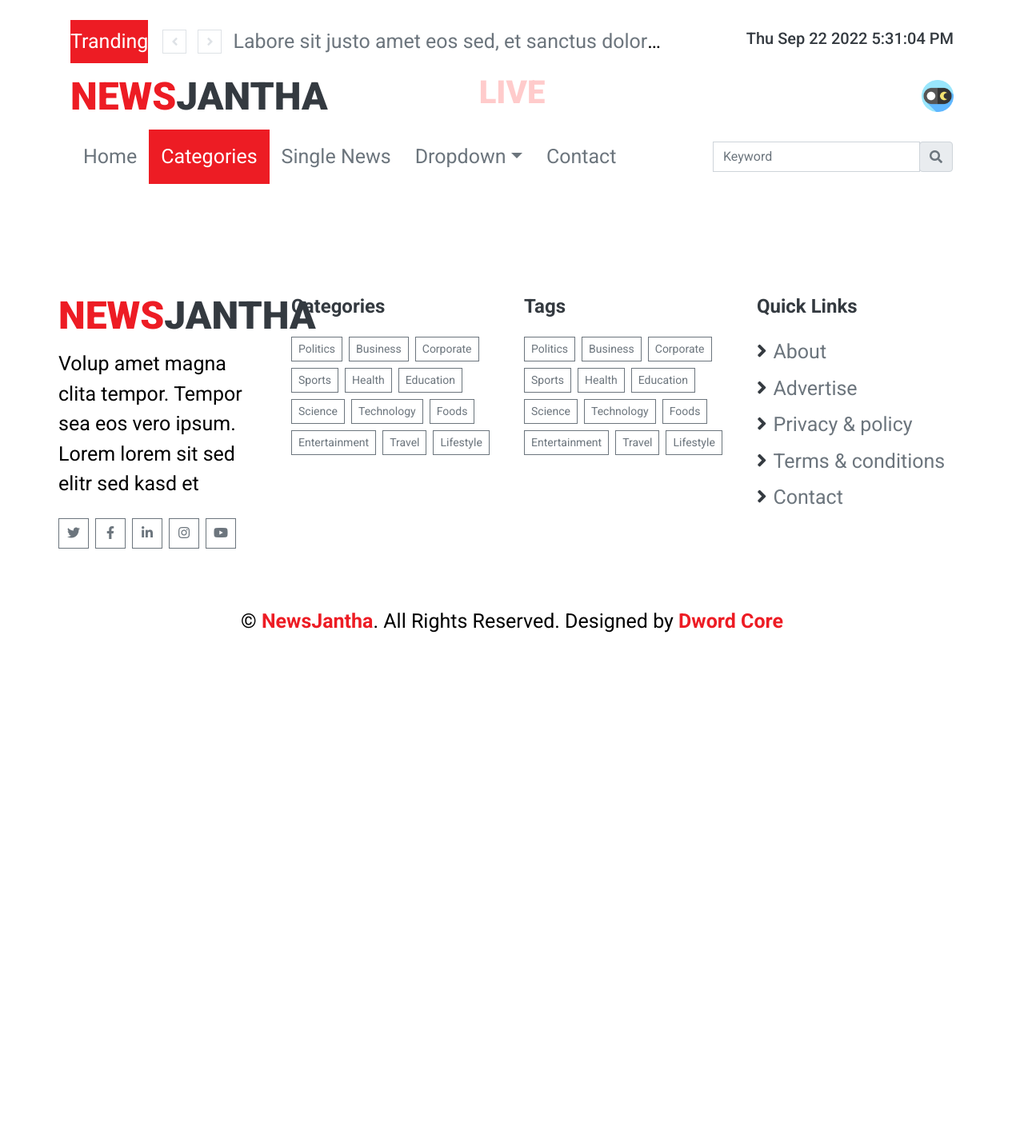
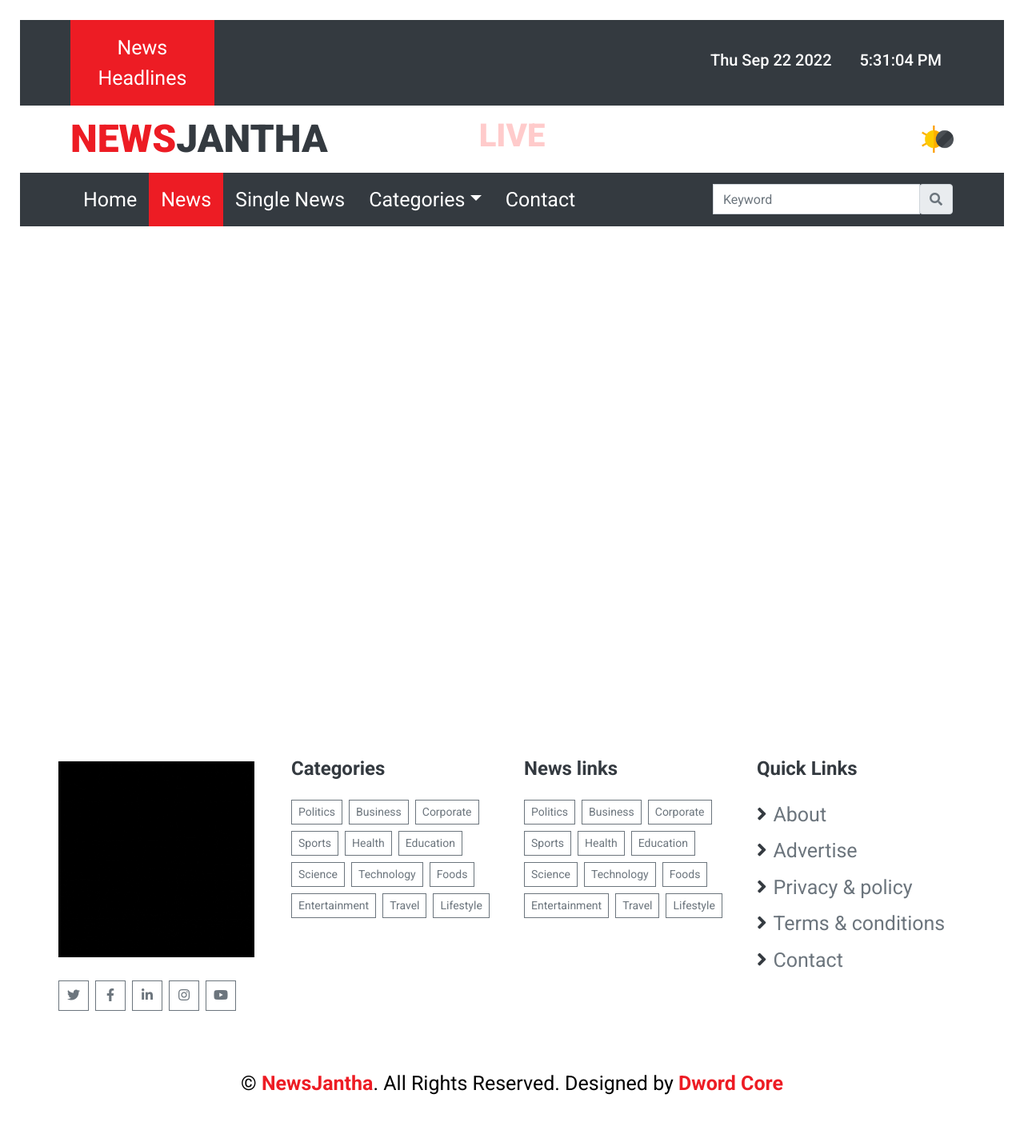
Before and after one commit to RohanVH/JanthaNews, a PHP site: page /homepage.php in a window 1280 px wide. Shown: the whole page at 80% size. Before the commit the page ends 791 px from the top, so only its background shows below. Run offline with PHP 8.4, Linux system fonts and the light colour scheme.

Commit message:
intro logo added

```diff
--- a/homepage.php
+++ b/homepage.php
@@ -30,27 +30,32 @@
 </head>
 
 <body>
+
     <!-- Topbar Start -->
+    <div class="content">
+
         <div class="container-fluid">
-        <div class="row align-items-center bg-light px-lg-5">
-            <div class="col-12 col-md-8">
+            <div class="row align-items-center bg-light px-lg-5 bg-dark">
+                <div class="col-12 col-md-8 ">
                     <div class="d-flex justify-content-between">
-                    <div class="bg-primary text-white text-center py-2" style="width: 100px;">Tranding</div>
+                        <div class="bg-primary text-white text-center p-3"><span class=""> News Headlines </span></div>
                         <div class="owl-carousel owl-carousel-1 tranding-carousel position-relative d-inline-flex align-items-center ml-3" style="width: calc(100% - 100px); padding-left: 90px;">
-                        <div class="text-truncate"><a class="text-secondary" href="">Labore sit justo amet eos sed, et
-                                sanctus dolor diam eos</a></div>
-                        <div class="text-truncate"><a class="text-secondary" href="">Gubergren elitr amet eirmod et
-                                lorem diam elitr, ut est erat Gubergren elitr amet eirmod et lorem diam elitr, ut est
-                                erat</a></div>
+
                         </div>
                     </div>
                 </div>
                 <div class="col-md-4 text-right d-none d-md-block">
-                <h5 style="cursor:pointer;">
+                    <div class="container">
+
+                        <h5 style="cursor:pointer;color:white;">
                             <span id="date"></span>
+                            &nbsp;
+                            &nbsp;
+                            &nbsp;
                             <span id="time"></span>
                         </h5>
                         <script src="js/datatime.js"></script>
+                    </div>
                 </div>
             </div>
             <div class="row align-items-center py-2 px-lg-5">
@@ -66,7 +71,7 @@
 
                 <div class="col text-lg-right">
                     <link rel="stylesheet" href="css/darkmode.css">
-                <img src="img/darkicon.png" onclick="myFunction()" id="dark" />
+                    <img src="img/dark1.png" onclick="myFunction()" id="dark" />
                     <script src="js/darkmode.js"></script>
                 </div>
             </div>
@@ -75,8 +80,8 @@
 
 
         <!-- Navbar Start -->
-    <div class="container-fluid p-0 mb-3">
-        <nav class="navbar navbar-expand-lg bg-light navbar-light py-2 py-lg-0 px-lg-5">
+        <div class="container-fluid p-0 mb-3 ">
+            <nav class="navbar navbar-expand-lg bg-dark navbar-light py-2 py-lg-0 px-lg-5">
                 <a href="" class="navbar-brand d-block d-lg-none">
                     <h1 class="m-0 display-5 text-uppercase"><span class="text-primary">News</span>Jantha</h1>
                 </a>
@@ -85,18 +90,18 @@
                 </button>
                 <div class="collapse navbar-collapse justify-content-between px-0 px-lg-3" id="navbarCollapse">
                     <div class="navbar-nav mr-auto py-0">
-                    <a href="index.html" class="nav-item nav-link">Home</a>
-                    <a href="category.html" class="nav-item nav-link active">Categories</a>
-                    <a href="single.html" class="nav-item nav-link">Single News</a>
+                        <a href="index.html" class="nav-item nav-link text-light">Home</a>
+                        <a href="category.html" class="nav-item text-light nav-link active">News</a>
+                        <a href="single.html" class="nav-item nav-link text-light">Single News</a>
                         <div class="nav-item dropdown">
-                        <a href="#" class="nav-link dropdown-toggle" data-toggle="dropdown">Dropdown</a>
+                            <a href="#" class="nav-link dropdown-toggle text-light" data-toggle="dropdown">Categories</a>
                             <div class="dropdown-menu rounded-0 m-0">
                                 <a href="#" class="dropdown-item">Menu item 1</a>
                                 <a href="#" class="dropdown-item">Menu item 2</a>
                                 <a href="#" class="dropdown-item">Menu item 3</a>
                             </div>
                         </div>
-                    <a href="contact.html" class="nav-item nav-link">Contact</a>
+                        <a href="contact.html" class="nav-item nav-link text-light">Contact</a>
                     </div>
                     <div class="input-group ml-auto" style="width: 100%; max-width: 300px;">
                         <input type="text" class="form-control" placeholder="Keyword">
@@ -125,15 +130,26 @@
         <br>
         <br>
 
+        <br><br>
+        <br>
+        <br>
 
+        <br><br>
+        <br>
+        <br>
+
+        <br><br>
+        <br>
+        <br>
+
+        <br><br>
         <!-- Footer Start -->
         <div class="container-fluid bg-light pt-5 px-sm-3 px-md-5">
             <div class="row">
                 <div class="col-lg-3 col-md-6 mb-5">
                     <a href="index.html" class="navbar-brand">
-                    <h1 class="mb-2 mt-n2 display-5 text-uppercase"><span class="text-primary">News</span>Jantha</h1>
+                        <img src="logo/N.gif" alt="NewsJantha Intro" style="background-repeat:no-repeat;width:100%">
                     </a>
-                <p>Volup amet magna clita tempor. Tempor sea eos vero ipsum. Lorem lorem sit sed elitr sed kasd et</p>
                     <div class="d-flex justify-content-start mt-4">
                         <a class="btn btn-outline-secondary text-center mr-2 px-0" style="width: 38px; height: 38px;" href="#"><i class="fab fa-twitter"></i></a>
                         <a class="btn btn-outline-secondary text-center mr-2 px-0" style="width: 38px; height: 38px;" href="#"><i class="fab fa-facebook-f"></i></a>
@@ -160,7 +176,7 @@
                     </div>
                 </div>
                 <div class="col-lg-3 col-md-6 mb-5">
-                <h4 class="font-weight-bold mb-4">Tags</h4>
+                    <h4 class="font-weight-bold mb-4">News links</h4>
                     <div class="d-flex flex-wrap m-n1">
                         <a href="" class="btn btn-sm btn-outline-secondary m-1">Politics</a>
                         <a href="" class="btn btn-sm btn-outline-secondary m-1">Business</a>
@@ -176,7 +192,7 @@
                         <a href="" class="btn btn-sm btn-outline-secondary m-1">Lifestyle</a>
                     </div>
                 </div>
-            <div class="col-lg-3 col-md-6 mb-5">
+                <div class="col-lg-3 col-md-6 mb-5 justify-content-end">
                     <h4 class="font-weight-bold mb-4">Quick Links</h4>
                     <div class="d-flex flex-column justify-content-start">
                         <a class="text-secondary mb-2" href="#"><i class="fa fa-angle-right text-dark mr-2"></i>About</a>
@@ -195,7 +211,7 @@
                 &copy; <a class="font-weight-bold" href="#">NewsJantha</a>. All Rights Reserved.
 
                 <!--/*** This template is free as long as you keep the footer author’s credit link/attribution link/backlink. If you'd like to use the template without the footer author’s credit link/attribution link/backlink, you can purchase the Credit Removal License from "https://htmlcodex.com/credit-removal". Thank you for your support. ***/-->
-            Designed by <a class="font-weight-bold" href="https://htmlcodex.com">Dword Core</a>
+                Designed by <a class="font-weight-bold" href="">Dword Core</a>
             </p>
         </div>
         <!-- Footer End -->
@@ -217,6 +233,20 @@
 
         <!-- Template Javascript -->
         <script src="js/main.js"></script>
+    </div>
+
+    <!-- Modal -->
+    <!-- <div class="modal fade" id="myModal" role="dialog">
+        <div class="modal-dialog modal-md">
+            <center>
+                <img id="myVideo" src="logo/N.gif" >
+                 <source src="logo/N.mp4" type="video/mp4">
+                </video> -->
+    <!-- </center>
+        </div>
+    </div>
+    <script src="js/intro.js"> </script> -->
+
 </body>
 
 </html>
--- a/js/datatime.js
+++ b/js/datatime.js
@@ -13,12 +13,12 @@ timeclr.addEventListener('mouseover', function handleMouseOver() {
 
 // 👇️ Change text color back on mouseout
 dateclr.addEventListener('mouseout', function handleMouseOut() {
-    dateclr.style.color = 'black';
+    dateclr.style.color = 'white';s
     dateclr.style.background = 'none';
 });
 
 timeclr.addEventListener('mouseout', function handleMouseOut() {
-    timeclr.style.color = 'black';
+    timeclr.style.color = 'white';
     timeclr.style.background = 'none';
 });
 
```
Also changed, not shown: index.php (added, +27 -0 lines), js/translate.js (deleted), logo/N.gif (added), logo/N.png (added), 1 other file. Lines whose indentation alone changed are shown as unchanged.
